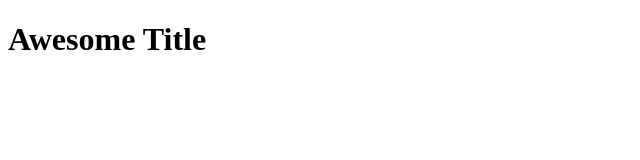
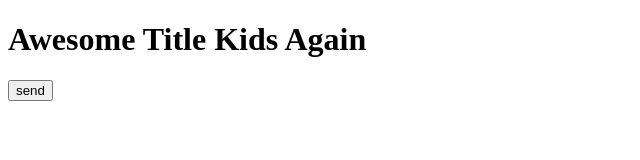
Before and after one commit to gruizesteban/teaching-kids-git, a plain HTML site: page index.html in a window 1280 px wide. Shown: the whole page, without its empty margins (0-640 px from the left). Drawn offline with Linux system fonts and the light colour scheme.

Commit message:
Added Button in Form

```diff
--- a/index.html
+++ b/index.html
@@ -7,6 +7,9 @@
     <title>Document</title>
 </head>
 <body>
-<h1>Awesome Title</h1>
+<h1>Awesome Title Kids Again</h1>
+<form action="#" method="get">
+    <input type="button" value="send">
+</form>
 </body>
 </html>
```
